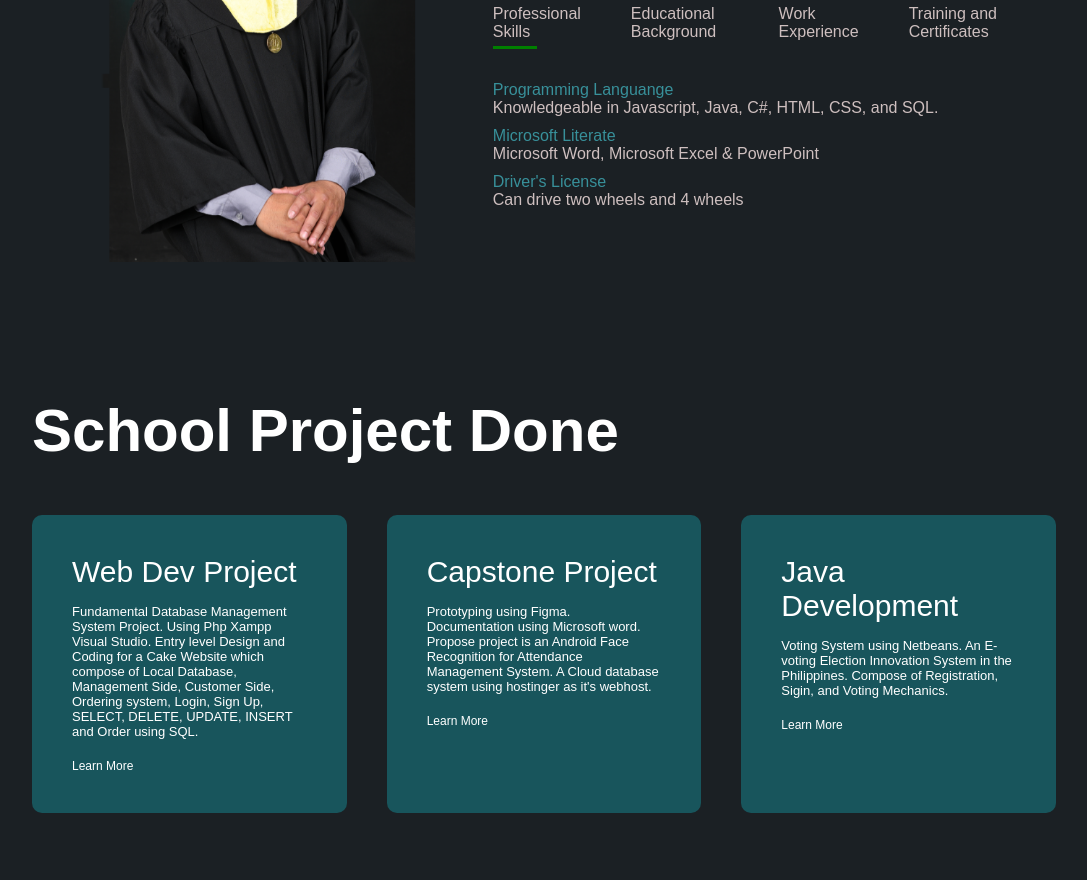
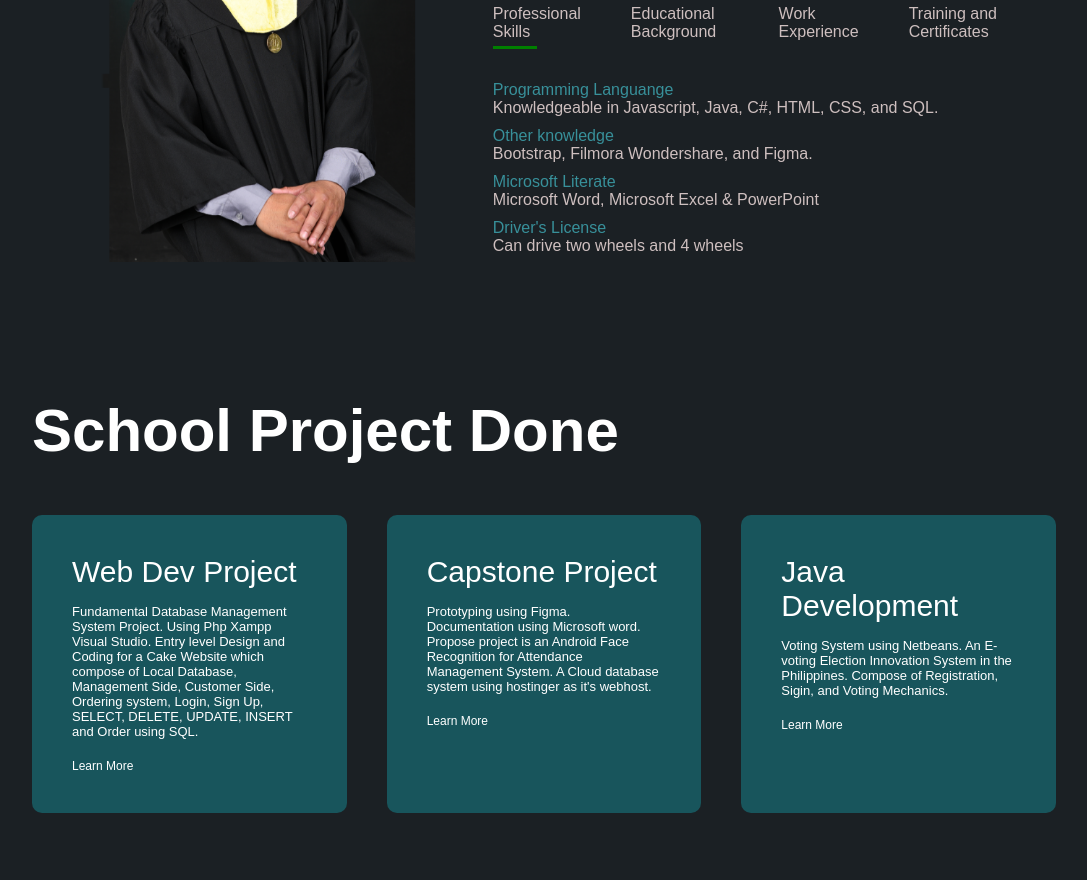
Before and after one commit to BenedictV15/myportfolio-wbesite, a plain HTML site: page index.html in a window 1280 px wide. Shown: the part 1100-1980 px from the top of the page, without its empty margins (96-1183 px from the left). Drawn offline with nearby package versions, Linux system fonts and the light colour scheme.

Commit message:
Update index.html

```diff
--- a/index.html
+++ b/index.html
@@ -55,6 +55,7 @@
                     <div class="tab-contents active-tab" id="skills">
                         <ul>
                             <li><span>Programming Languange</span><br>Knowledgeable in Javascript, Java, C#, HTML, CSS, and SQL.</li>
+                            <li><span>Other knowledge</span><br>Bootstrap, Filmora Wondershare, and Figma.</li>
                             <li><span>Microsoft Literate</span><br>Microsoft Word, Microsoft Excel & PowerPoint</li>
                             <li><span>Driver's License</span><br>Can drive two wheels and 4 wheels</li>
                         </ul>
```
